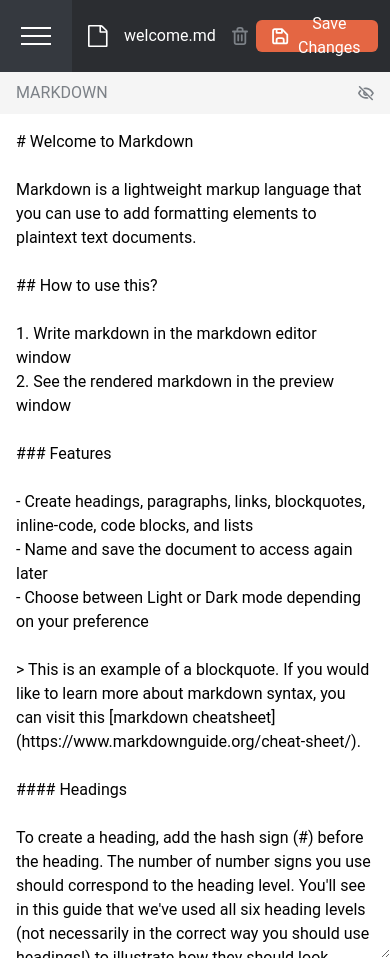
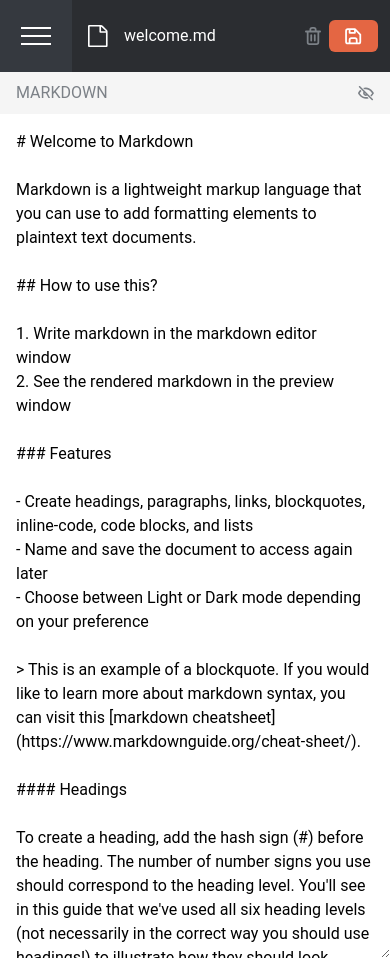
Before and after one commit to shan1y/markdown-editor, a React (Create React App) app: page / in a window 390 px wide. Built offline with nearby package versions, Linux system fonts and the light colour scheme.

Commit message:
add conditional to save changes button

```diff
--- a/src/Components/DeleteModal.tsx
+++ b/src/Components/DeleteModal.tsx
@@ -15,7 +15,7 @@ function DeleteModal({setShowDeleteModal}:Props) {
   return (
     <>
     <div className='overlay' onClick={()=>{setShowDeleteModal(false)}}></div>
-    <div className='center-modal-delete dark:bg-side-bkg bg-white p-24 max-w-["40px"]  rounded-lg'>
+    <div className='center-modal-delete dark:bg-side-bkg bg-white p-24 max-w-["60px"]  rounded-lg'>
     <h4 className='text-lg font-bold dark:text-white'>Delete this Document?</h4>
     <p className='dark:text-white text-icon-grey py-2 text-sm'>Are you sure you want to delete the 'welcome.md' document and its contents? This action cannot be reverted.</p>
     <button onClick={()=>{deleteDocument(markdownTitle,docs); setShowDeleteModal(false)}} className='bg-orange mt-2 cursor-pointer px-2 text-white rounded py-1' type="submit">Confirm & Delete</button>
--- a/src/Components/PageHeader.tsx
+++ b/src/Components/PageHeader.tsx
@@ -32,9 +32,12 @@ function PageHeader({setSidebar, sidebar, setShowDeleteModal,markdownTitle, save
             <button>
                 <img onClick={()=>{setShowDeleteModal(true)}}src={deleteIcon} alt="trash icon" className="min-w-[16px] w-[16px]"/>
             </button>
-            <button onClick={()=>{saveChanges()}} className='bg-orange flex justify-center items-center text-white h-8 px-4 min-w-[14px] rounded-md'>
+            {window.innerWidth > 500 ?  <button onClick={()=>{saveChanges()}} className='bg-orange flex justify-center items-center text-white h-8 px-4 min-w-[14px] rounded-md'>
                 <img src={saveIcon} className="mr-2"alt="save button" /> Save Changes
-            </button>
+            </button> :  <button onClick={()=>{saveChanges()}} className='bg-orange flex justify-center items-center text-white h-8 px-4 min-w-[14px] rounded-md'>
+                <img src={saveIcon}alt="save button" />
+            </button> }
+
             </div>
             </div>
 
```
